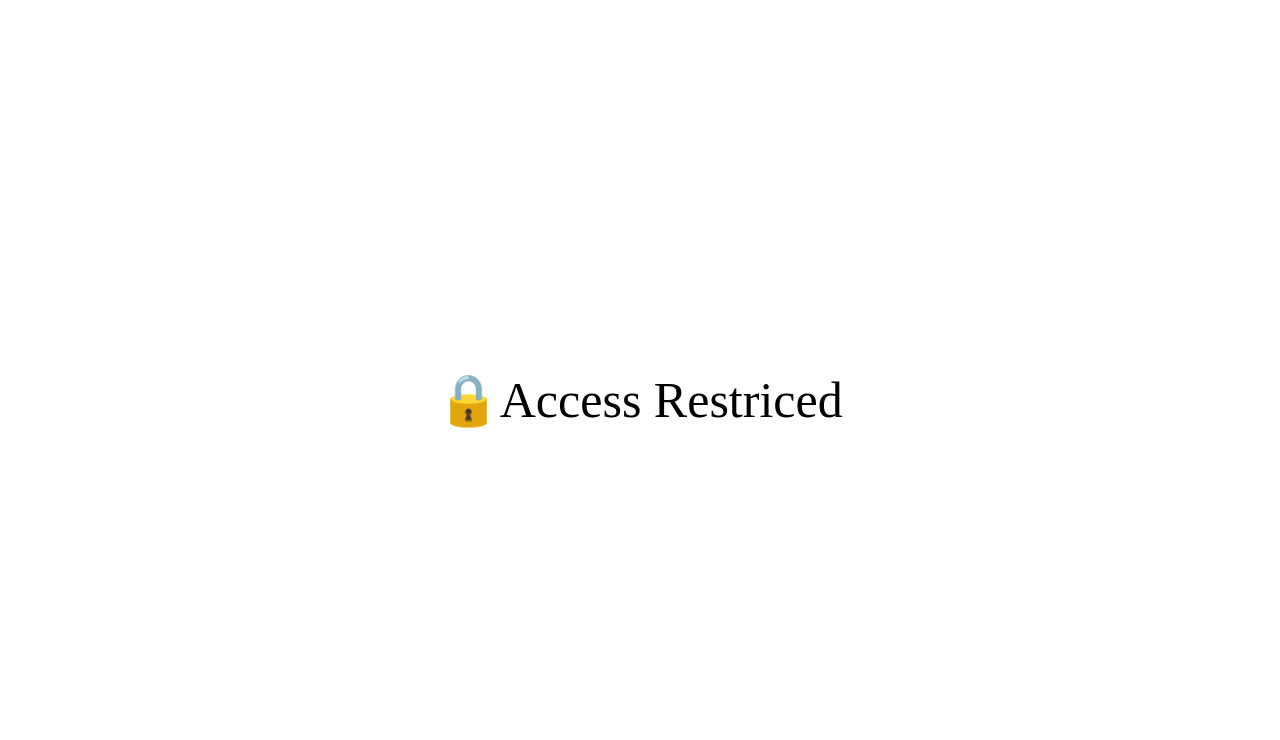
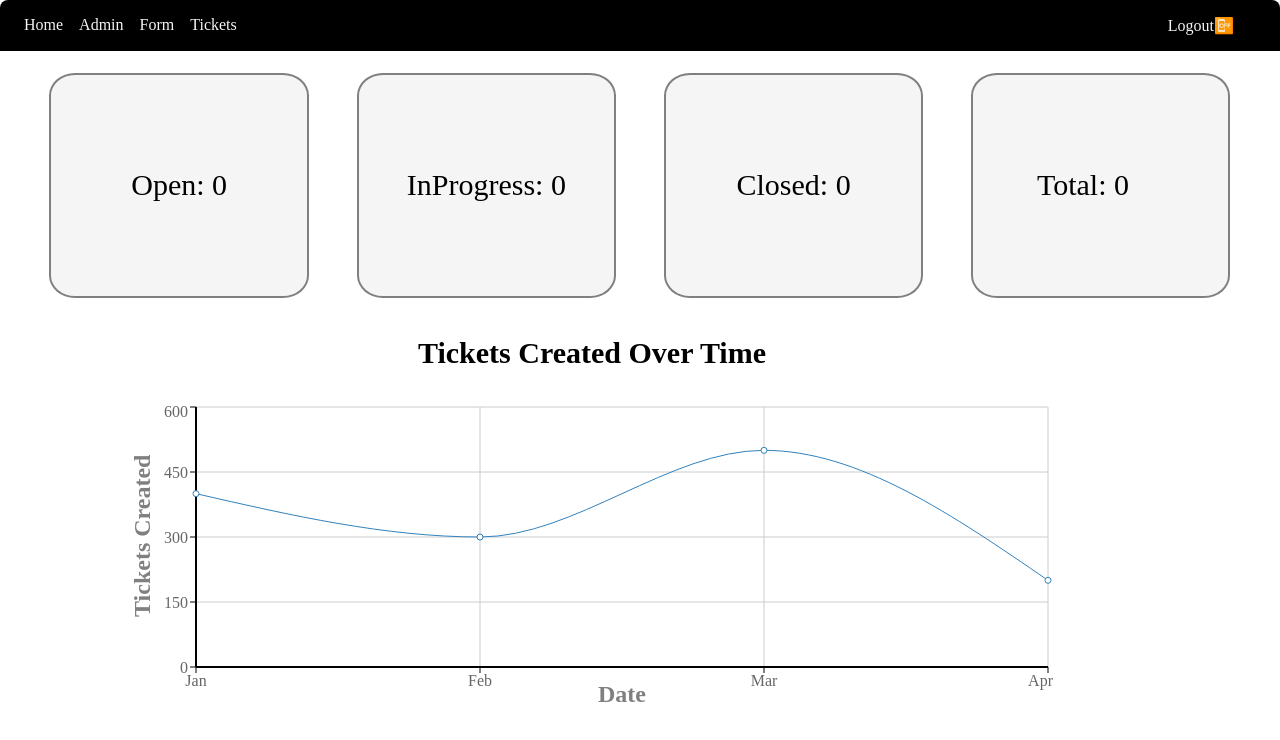
Before and after one commit to NarsimhaReddyKK/Ticketing_System, a React app: page /admin in a window 1280 px wide. Shown: the top 740 px of the page. Built offline with nearby package versions, Linux system fonts and the light colour scheme; the HTML template or start-up script is replaced by a standard one.

Commit message:
Added Graph in Home page

```diff
--- a/package.json
+++ b/package.json
@@ -12,7 +12,8 @@
   "dependencies": {
     "react": "^19.2.0",
     "react-dom": "^19.2.0",
-    "react-router-dom": "^7.11.0"
+    "react-router-dom": "^7.11.0",
+    "recharts": "^3.6.0"
   },
   "devDependencies": {
     "@eslint/js": "^9.39.1",
--- a/src/App.tsx
+++ b/src/App.tsx
@@ -5,18 +5,20 @@ import { Home } from './Components/Home'
 import { Login } from './Components/login'
 import { useState } from "react";
 import { Nadmin } from './Components/Nadmin'
+import { Tickets } from './Components/Tickets'
 
 function App() {
 
   const [email, setEmail] = useState("");
   const [password, setPassword] = useState("");
-  const [admin, setAdmin] = useState(false);
+  const [admin, setAdmin] = useState(true);
 
   return (
     <BrowserRouter>
       <Routes>
         <Route path='/' element={<Home admin={admin}/>}/>
         <Route path='/form' element={<Ticket_Form/>}/>
+        <Route path='/tickets' element={<Tickets/>}/>
         {admin&&<Route path='/admin' element={<Home admin={admin}/>}/>}
         {!admin&&<Route path='/admin' element={<Nadmin/>}/>}
         <Route path='/login' element={<Login email={email} password={password} setEmail={setEmail} setPassword={setPassword}/>}/>
--- /dev/null
+++ b/src/Components/Graphs.tsx
@@ -0,0 +1,54 @@
+import {
+  LineChart,
+  Line,
+  XAxis,
+  YAxis,
+  CartesianGrid,
+  Tooltip,
+  ResponsiveContainer,
+} from "recharts";
+import "./styles/graph.css"
+
+type DataPoint = {
+  name: string;
+  value: number;
+};
+
+const data: DataPoint[] = [
+  { name: "Jan", value: 400 },
+  { name: "Feb", value: 300 },
+  { name: "Mar", value: 500 },
+  { name: "Apr", value: 200 },
+];
+
+export const Graph = () => {
+  return (
+    <div className="graph">
+        <h1 className="graph__h1">Tickets Created Over Time</h1>
+        <ResponsiveContainer width="80%" height={300}>
+        <LineChart data={data}>
+            <CartesianGrid />
+            <XAxis dataKey="name"   axisLine={{ stroke: "black", strokeWidth: 2 }}
+    tickLine={{ stroke: "black" }} label={{
+    value: "Date",
+    position: "insideBottom",
+    offset: -5,
+    fontWeight: "bold",
+    fontSize: "1.5em"
+  }}/>
+            <YAxis   axisLine={{ stroke: "black", strokeWidth: 2 }}
+    tickLine={{ stroke: "black" }} label={{
+    value: "Tickets Created",
+    angle: -90,
+    position: "insideLeft",
+    fontWeight: "bold",
+    dy: 80,
+    fontSize: "1.5em"
+  }}/>
+            <Tooltip />
+            <Line type="monotone" dataKey="value" />
+        </LineChart>
+        </ResponsiveContainer>
+  </div>
+  );
+};
--- a/src/Components/Home.tsx
+++ b/src/Components/Home.tsx
@@ -1,4 +1,5 @@
 import { Card } from "./card"
+import { Graph } from "./Graphs"
 import { Header } from "./header"
 import "./styles/home.css"
 
@@ -16,6 +17,7 @@ export const Home = ({admin}:HomeProps) => {
             <Card count={0} name="Closed"></Card>
             <Card count={0} name="Total"></Card>
         </div>
+        <Graph/>
     </div>
   )
 }
--- /dev/null
+++ b/src/Components/Tickets.tsx
@@ -0,0 +1,11 @@
+import { Header } from "./header"
+import "./styles/Tickets.css"
+
+export const Tickets = () => {
+  return (
+    <div>
+        <Header/>
+        Tickets
+    </div>
+  )
+}
--- a/src/Components/header.tsx
+++ b/src/Components/header.tsx
@@ -10,9 +10,9 @@ export const Header = ({admin}:HeaderProp) => {
     <div className="header_container">
         <ul className="header">
             <li className="header__list"><Link className="header__link" to="/">Home</Link></li>
-            {admin&&<li className="header__list"><Link className="header__link" to="/">Admin</Link></li>}
+            {true&&<li className="header__list"><Link className="header__link" to="/admin">Admin</Link></li>}
             <li className="header__list"><Link className="header__link" to="/form">Form</Link></li>
-            <li className="header__list"><Link className="header__link" to="/">Tickets</Link></li>
+            <li className="header__list"><Link className="header__link" to="/tickets">Tickets</Link></li>
             <li className="header__list log"><Link className="header__link" to="/login"><span className="logout">Logout</span>📴</Link></li>
         </ul>
     </div>
--- /dev/null
+++ b/src/Components/styles/graph.css
@@ -0,0 +1,22 @@
+.graph{
+    display: flex;
+    align-items: center;
+    justify-content: center;
+    margin: 1rem 1rem;
+    flex-direction: column;
+    width: 90%;
+}
+
+.graph__h1{
+    display: block;
+    margin-bottom: 2rem;
+    text-align: center;
+    width: 80%;
+    font-size: medium;
+}
+
+@media screen and (min-width: 485px) {
+    .graph__h1{
+        font-size: 30px;
+    }
+}
--- a/src/Components/styles/login.css
+++ b/src/Components/styles/login.css
@@ -2,7 +2,6 @@ html, body {
   margin: 0;
   padding: 0;
   height: 100%;
-  overflow: hidden;
 }
 
 .login{
```
Also changed, not shown: src/Components/styles/Tickets.css (added), 1 other file (tests, documents, lock files or other folders).
